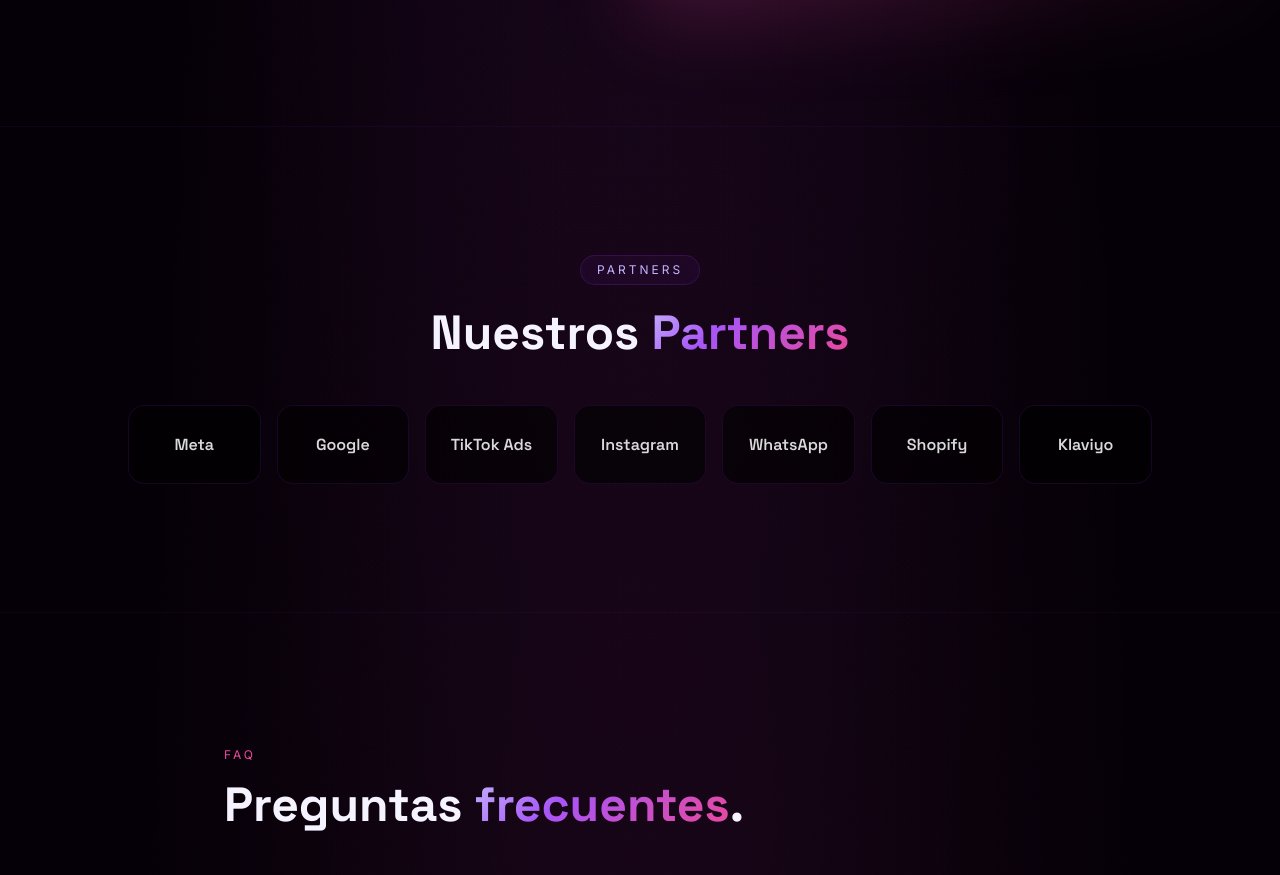
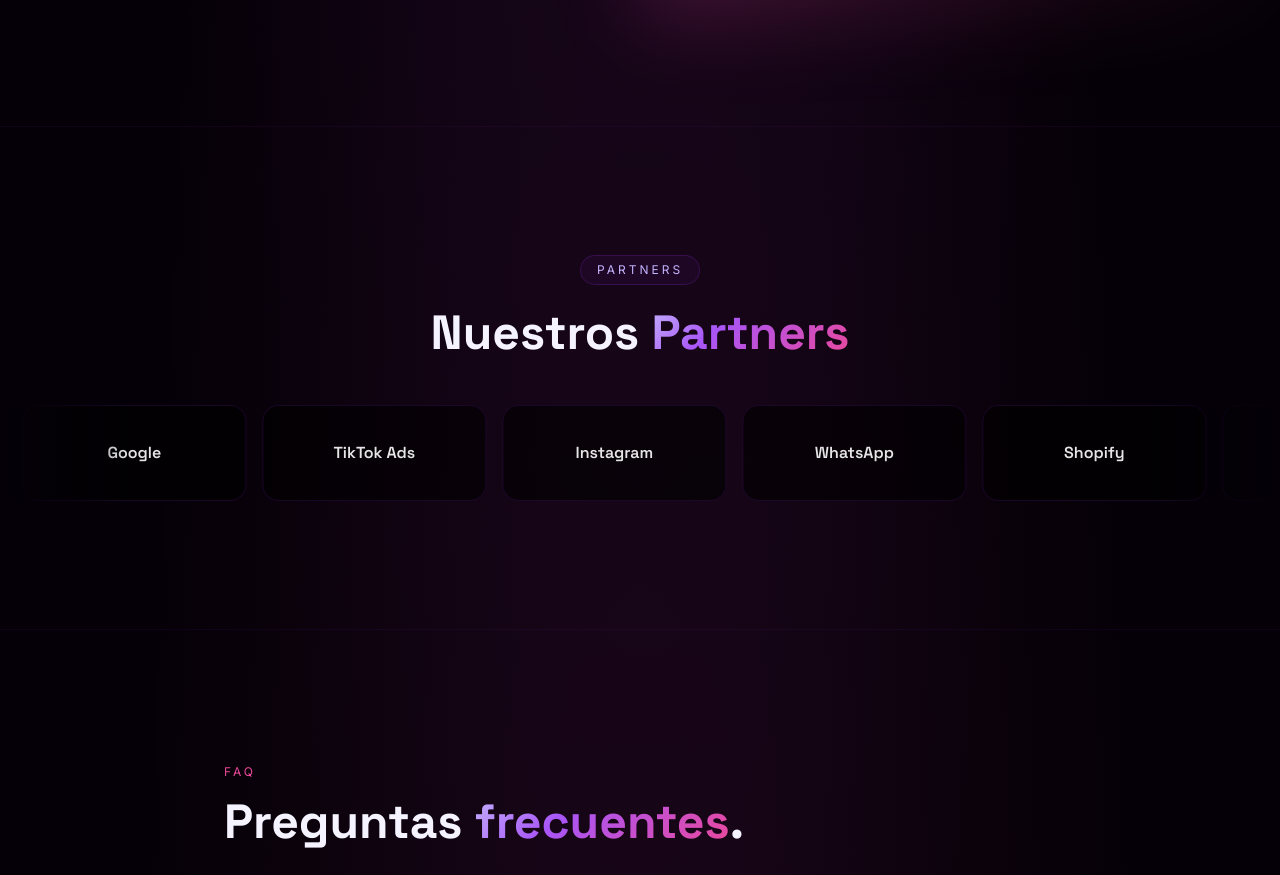
Before and after one commit to agencygi10-cell/closeflow-website, a Next.js app: page / in a window 1280 px wide. Shown: the part 4491-5366 px from the top of the page. Built offline with nearby package versions, Linux system fonts and the light colour scheme.

Commit message:
fix: animate partners, remove barberias, ROAS 10x, FAQ tweaks

```diff
--- a/components/Partners.tsx
+++ b/components/Partners.tsx
@@ -13,10 +13,13 @@ const partners = [
 ];
 
 export default function Partners() {
+  // Duplicate for seamless infinite marquee
+  const row = [...partners, ...partners];
+
   return (
     <section
       id="partners"
-      className="relative py-24 sm:py-32 border-t border-brand-purple/10"
+      className="relative py-24 sm:py-32 border-t border-brand-purple/10 overflow-hidden"
     >
       <div className="mx-auto max-w-7xl px-4 sm:px-6 lg:px-8">
         <motion.div
@@ -33,21 +36,29 @@ export default function Partners() {
             Nuestros <span className="text-gradient">Partners</span>
           </h2>
         </motion.div>
+      </div>
 
-        <div className="mx-auto mt-12 grid max-w-5xl grid-cols-2 sm:grid-cols-3 lg:grid-cols-7 gap-3 sm:gap-4">
-          {partners.map((p, i) => (
-            <motion.div
-              key={p}
-              initial={{ opacity: 0, scale: 0.9 }}
-              whileInView={{ opacity: 1, scale: 1 }}
-              viewport={{ once: true }}
-              transition={{ duration: 0.4, delay: i * 0.05 }}
-              className="flex aspect-[5/3] items-center justify-center rounded-2xl border border-brand-purple/20 bg-black/60 p-3 transition-all hover:border-brand-pink/40 hover:bg-black/80"
+      <div className="relative mt-12">
+        {/* fade edges */}
+        <div
+          aria-hidden
+          className="pointer-events-none absolute inset-y-0 left-0 z-10 w-16 sm:w-32 bg-gradient-to-r from-[#050008] to-transparent"
+        />
+        <div
+          aria-hidden
+          className="pointer-events-none absolute inset-y-0 right-0 z-10 w-16 sm:w-32 bg-gradient-to-l from-[#050008] to-transparent"
+        />
+
+        <div className="flex animate-scroll-x gap-3 sm:gap-4 px-4">
+          {row.map((p, i) => (
+            <div
+              key={i}
+              className="shrink-0 flex h-20 w-44 sm:h-24 sm:w-56 items-center justify-center rounded-2xl border border-brand-purple/20 bg-black/60 p-3 transition-all hover:border-brand-pink/40 hover:bg-black/80"
             >
-              <span className="font-display text-sm sm:text-base font-semibold text-white/85 text-center">
+              <span className="font-display text-sm sm:text-base font-semibold text-white/90 text-center whitespace-nowrap">
                 {p}
               </span>
-            </motion.div>
+            </div>
           ))}
         </div>
       </div>
```
